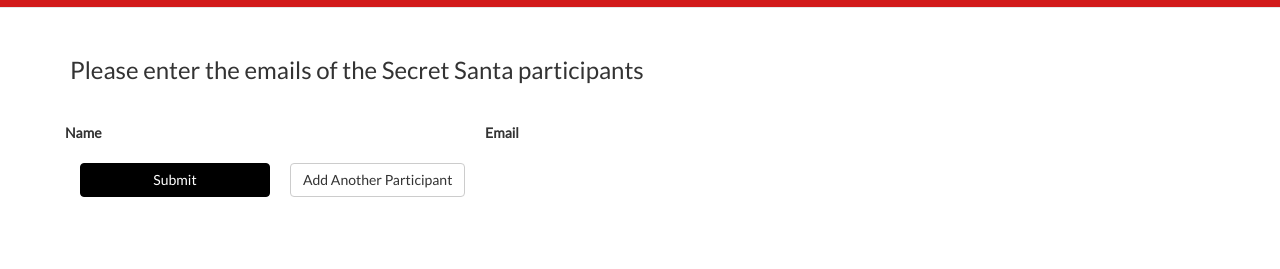
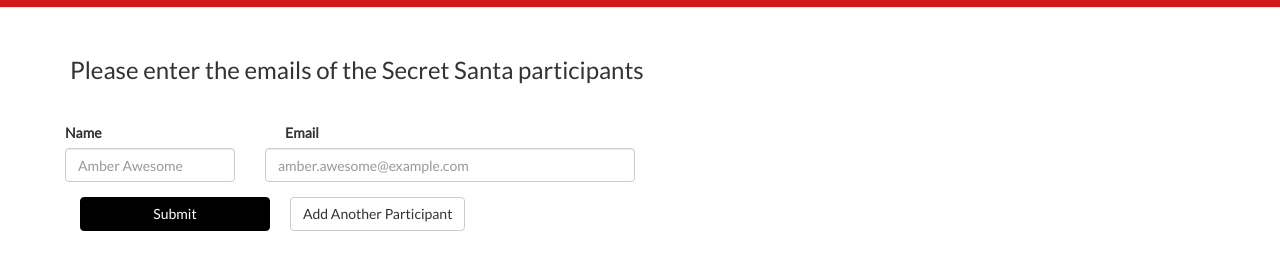
Before and after one commit to amber-h/secret-santa-generator, a plain HTML site: page client/html/index.html in a window 1280 px wide. Shown: the part 63-332 px from the top of the page. Drawn offline with nearby package versions, Linux system fonts and the light colour scheme.

Commit message:
New input template can render name and email input fields

```diff
--- a/client/html/form-generator/input_template.js
+++ b/client/html/form-generator/input_template.js
@@ -7,9 +7,16 @@ define([], function() {
     var $label;
     if (Array.isArray(inputFormat)) {
       inputFormat.forEach(function(input){
-          var $label = $("<label>").text(input.label).addClass("col-md-4");
+          var $label = $("<label>").text(input.label).addClass(input.boxSize);
+          var $input = $("<div>").addClass("input").addClass(input.boxSize);
+          var $inputElement = $("<input>").addClass("form-control");
+          $inputElement.attr("name", input.type);
+          $inputElement.attr("placeholder", input.value);
+
+          $input.append($inputElement);
 
           $labelRow.append($label);
+          $inputRow.append($input);
       })
 
     }
--- a/client/html/index.html
+++ b/client/html/index.html
@@ -34,7 +34,18 @@
 
     <script>
       require(["form-generator/input_template"], function(InputTemplate) {
-        var inputFormat = [{ label: "Name" }, { label: "Email"}]
+        var inputFormat = [{
+          label: "Name",
+          type: "text",
+          value: "Amber Awesome",
+          boxSize: "col-md-2"
+        }, {
+          label: "Email",
+          type: "email",
+          value: "amber.awesome@example.com",
+          boxSize: "col-md-4"
+        }]
+
         $(".form-group").append(InputTemplate(inputFormat));
       })
     </script>
```
Also changed, not shown: client/html/form-generator/input_template.spec.js (+38 -29 lines).
